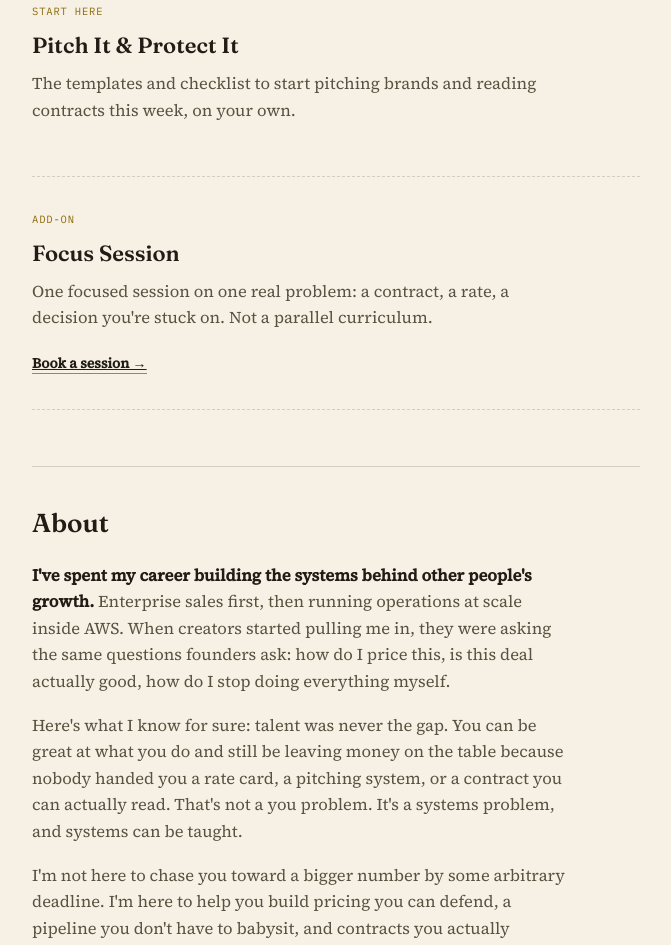
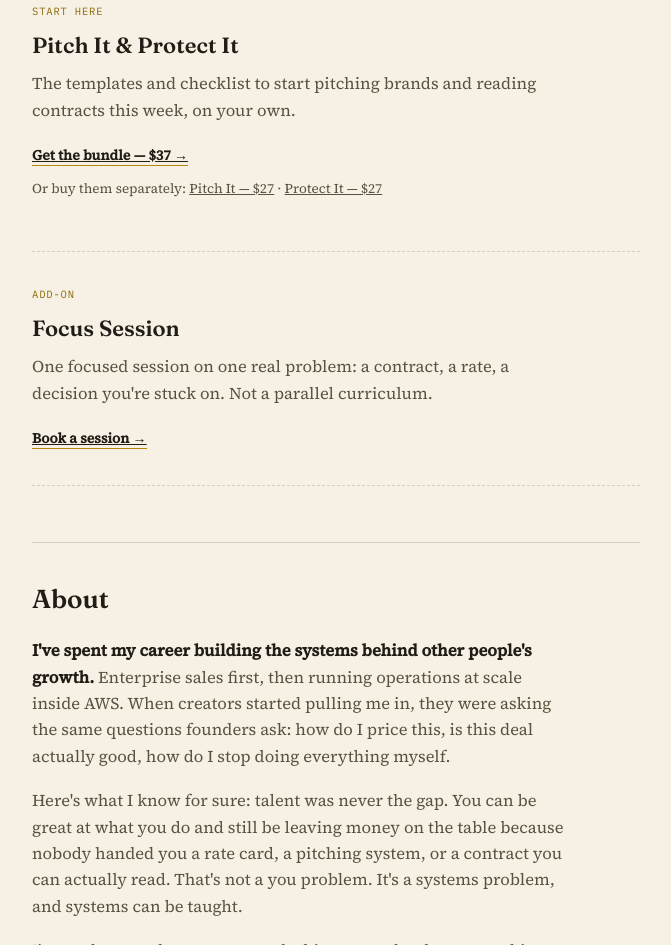
Before and after one commit to legacybloom12-droid/legacy-bloom-site, a plain HTML site: page index.html in a window 1280 px wide. Shown: the part 2723-3668 px from the top of the page, without its empty margins (344-1015 px from the left). Drawn offline with Linux system fonts and the light colour scheme.

Commit message:
Add Payhip buy links to Pitch It & Protect It

```diff
--- a/index.html
+++ b/index.html
@@ -104,7 +104,7 @@
   .entry-tag{font-family:var(--font-mono); font-size:10.5px; text-transform:uppercase; letter-spacing:0.08em; color:var(--gold-deep); margin-bottom:8px;}
   .entry h3{font-family:var(--font-display); font-size:22px; font-weight:600; margin-bottom:8px;}
   .entry-price{font-family:var(--font-mono); font-size:13.5px; color:var(--ink); margin:10px 0 6px;}
-  .entry a.go{font-size:14px; font-weight:600; border-bottom:1.5px solid var(--gold);}
+  .entry a.go{font-size:14px; font-weight:600; border-bottom:1.5px solid var(--gold);}.entry .split{font-size:13.5px;color:var(--ink-soft);margin-top:10px;}
 
   .week-list{margin:24px 0;}
   .week{display:grid; grid-template-columns:34px 1fr; gap:16px; padding:16px 0; border-bottom:1px solid var(--line);}
@@ -208,7 +208,7 @@
 
       <div class="entry-tag">Start here</div>
       <h3>Pitch It &amp; Protect It</h3>
-      <p>The templates and checklist to start pitching brands and reading contracts this week, on your own.</p>
+      <p>The templates and checklist to start pitching brands and reading contracts this week, on your own.</p> <a href="https://payhip.com/b/ZHfso" class="go" target="_blank" rel="noopener">Get the bundle — $37 →</a> <p class="split">Or buy them separately: <a href="https://payhip.com/b/5FN8l" target="_blank" rel="noopener">Pitch It — $27</a> · <a href="https://payhip.com/b/MvTbR" target="_blank" rel="noopener">Protect It — $27</a></p>
 
 
     </div>
```
